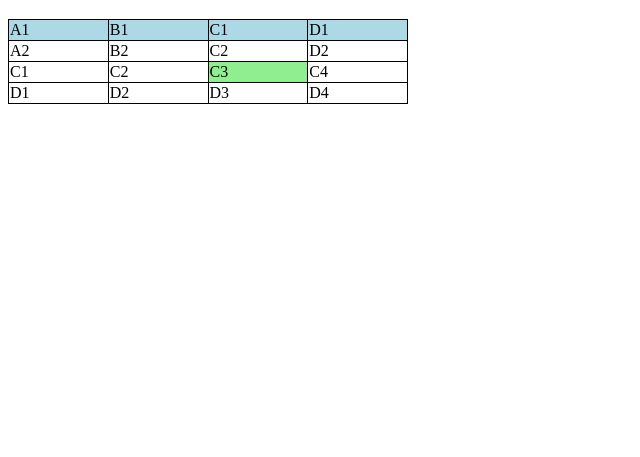
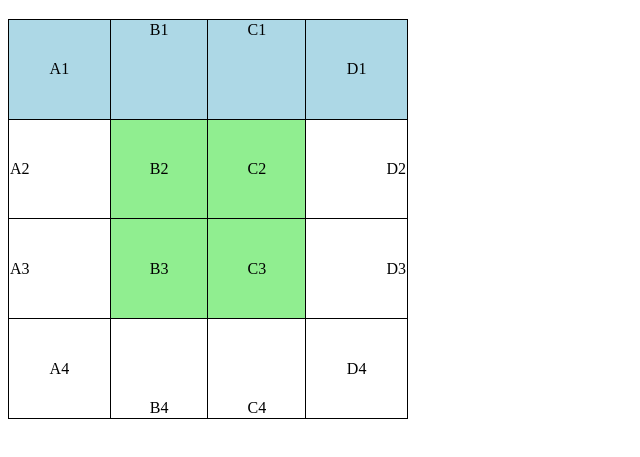
Before and after one commit to Carloscabral7/HTML-CSS, a plain HTML site: page EXERCICIOS/ex023/tabela01.html in a window 1280 px wide. Shown: the part 61-518 px from the top of the page, without its empty margins (0-640 px from the left). Drawn offline with Linux system fonts and the light colour scheme.

Commit message:
update tabela01.html

```diff
--- a/EXERCICIOS/ex023/tabela01.html
+++ b/EXERCICIOS/ex023/tabela01.html
@@ -6,17 +6,31 @@
     <title>tabela simples</title>
     <style>
         table {
+            height: 400px;
             width: 400px;
             border-collapse: collapse;
         }
         .linha1 {
             background-color: lightblue;
         }
-        .dado3{
+        .dado{
             background-color: lightgreen;
         }
         td {
+            text-align: center;
             border: 1px solid black;
+        }
+        .numero {
+            text-align: right;
+        }
+        .esquerda {
+            text-align: left;
+        }
+        .topo {
+            vertical-align: top;
+        }
+        .baixo {
+            vertical-align: bottom;
         }
     </style>
 </head>
@@ -26,26 +40,26 @@
     <table>
         <tr class="linha1">
             <td>A1</td>
-            <td>B1</td>
-            <td>C1</td>
+            <td class="topo">B1</td>
+            <td class="topo">C1</td>
             <td>D1</td>
         </tr>
         <tr>
-            <td>A2</td>
-            <td>B2</td>
-            <td>C2</td>
-            <td>D2</td>
+            <td class="esquerda">A2</td>
+            <td class="dado">B2</td>
+            <td class="dado">C2</td>
+            <td class="numero">D2</td>
         </tr>
         <tr>
-            <td>C1</td>
-            <td>C2</td>
-            <td class="dado3">C3</td>
-            <td>C4</td>
+            <td class="esquerda">A3</td>
+            <td class="dado">B3</td>
+            <td class="dado">C3</td>
+            <td class="numero">D3</td>
         </tr>
         <tr>
-            <td>D1</td>
-            <td>D2</td>
-            <td>D3</td>
+            <td>A4</td>
+            <td class="baixo">B4</td>
+            <td class="baixo">C4</td>
             <td>D4</td>
         </tr>
     </table>
```
